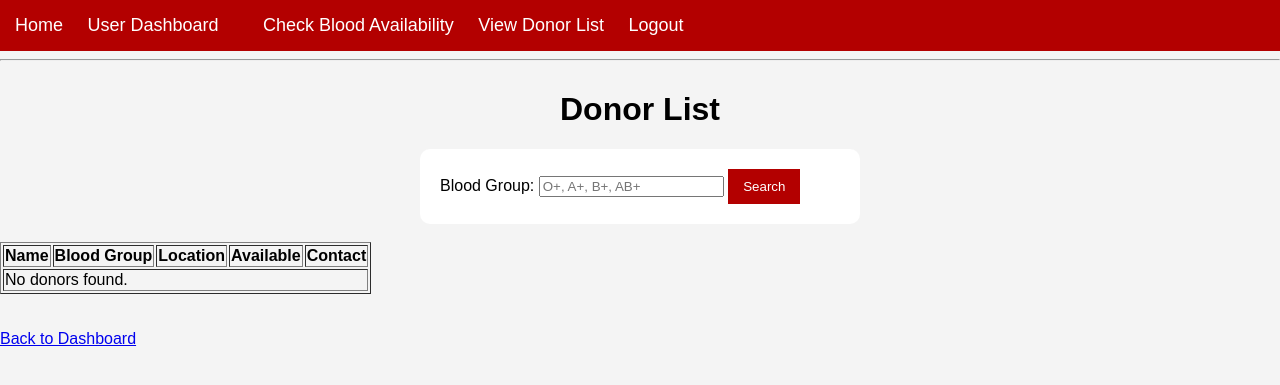
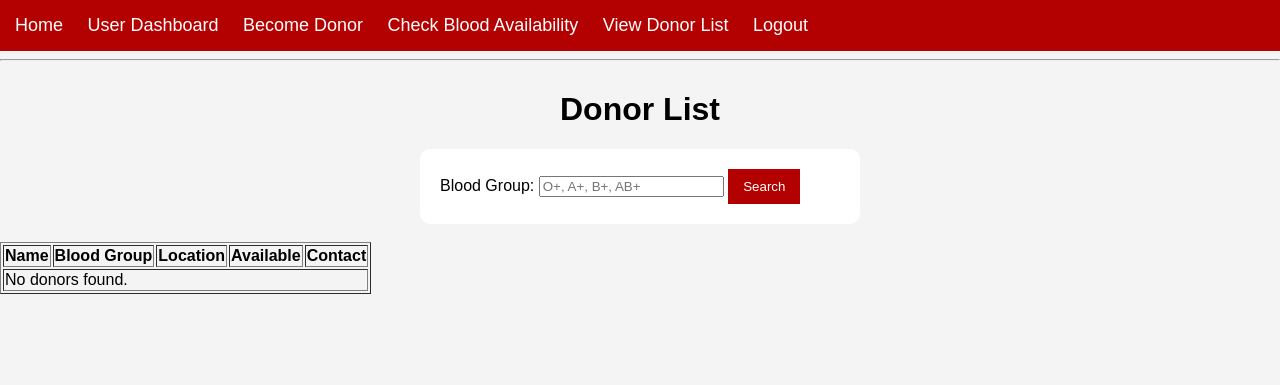
Before and after one commit to vyshnavs0003-sys/lifeflow, a Django app: page /donor-list/ in a window 1280 px wide. Shown: the top 385 px of the page. Run offline with Django 5.2, Linux system fonts and the light colour scheme; the visitor is signed in with stand-in values (Sample User, id 1); data that the repository does not hold is empty.

Commit message:
feat: add donor aware navigation

```diff
--- a/bloodbank_app/templates/base.html
+++ b/bloodbank_app/templates/base.html
@@ -20,7 +20,11 @@
             <a href="{% url 'donor_list' %}">View Donor List</a>
         {% else %}
             <a href="{% url 'user_dashboard' %}">User Dashboard</a>
-            <a href="{% url 'become_donor' %}"></a>
+            {% if user.donor %}
+                <a href="{% url 'donor_profile' %}">Donor Profile</a>
+            {% else %}
+                <a href="{% url 'become_donor' %}">Become Donor</a>
+            {% endif %}
             <a href="{% url 'check_availability' %}">Check Blood Availability</a>
             <a href="{% url 'donor_list' %}">View Donor List</a>
         {% endif %}
--- a/bloodbank_app/templates/become_donor.html
+++ b/bloodbank_app/templates/become_donor.html
@@ -10,7 +10,4 @@
         Register as Donor
     </button>
 </form>
-<a href="{% url 'user_dashboard' %}">
-    Back to Dashboard
-</a>
 {% endblock %}
--- a/bloodbank_app/templates/check_availability.html
+++ b/bloodbank_app/templates/check_availability.html
@@ -1,6 +1,5 @@
 {% extends 'base.html' %}
 {% block content %}
-<a href="{% url 'user_dashboard' %}">Profile</a>
 <h2>
     Blood Availability
 </h2>
--- a/bloodbank_app/templates/donor_list.html
+++ b/bloodbank_app/templates/donor_list.html
@@ -57,13 +57,4 @@
     {% endfor %}
 </table>
 <br><br>
-{% if request.user.userprofile.role == 'HOSPITAL' %}
-<a href="{% url 'hospital_dashboard' %}">
-    Back to Dashboard
-</a>
-{% else %}
-<a href="{% url 'user_dashboard' %}">
-    Back to Dashboard
-</a>
-{% endif %}
 {% endblock %}
--- a/bloodbank_app/templates/donor_profile.html
+++ b/bloodbank_app/templates/donor_profile.html
@@ -16,8 +16,5 @@
 <a href="{% url 'edit_donor_profile' %}">
     Edit Profile
 </a>
-<br><br>
-<a href="{% url 'user_dashboard' %}">
-    Back to Dashboard
-</a>
+
 {% endblock %}
--- a/bloodbank_app/templates/hospital_dashboard.html
+++ b/bloodbank_app/templates/hospital_dashboard.html
@@ -2,11 +2,8 @@
 
 {% block content %}
 <h1>{{ hospital.hospital_name }}</h1>
-<a href="{% url 'add_inventory' %}">Add Inventory</a>
 <br><br>
-<a href="{% url 'donor_list' %}">
-    View Donor List
-</a>
+
 <br><br>
 <hr>
 <table border="1px">
```
Also changed, not shown: bloodbank_app/templates/user_dashboard.html (+2 -8 lines).
